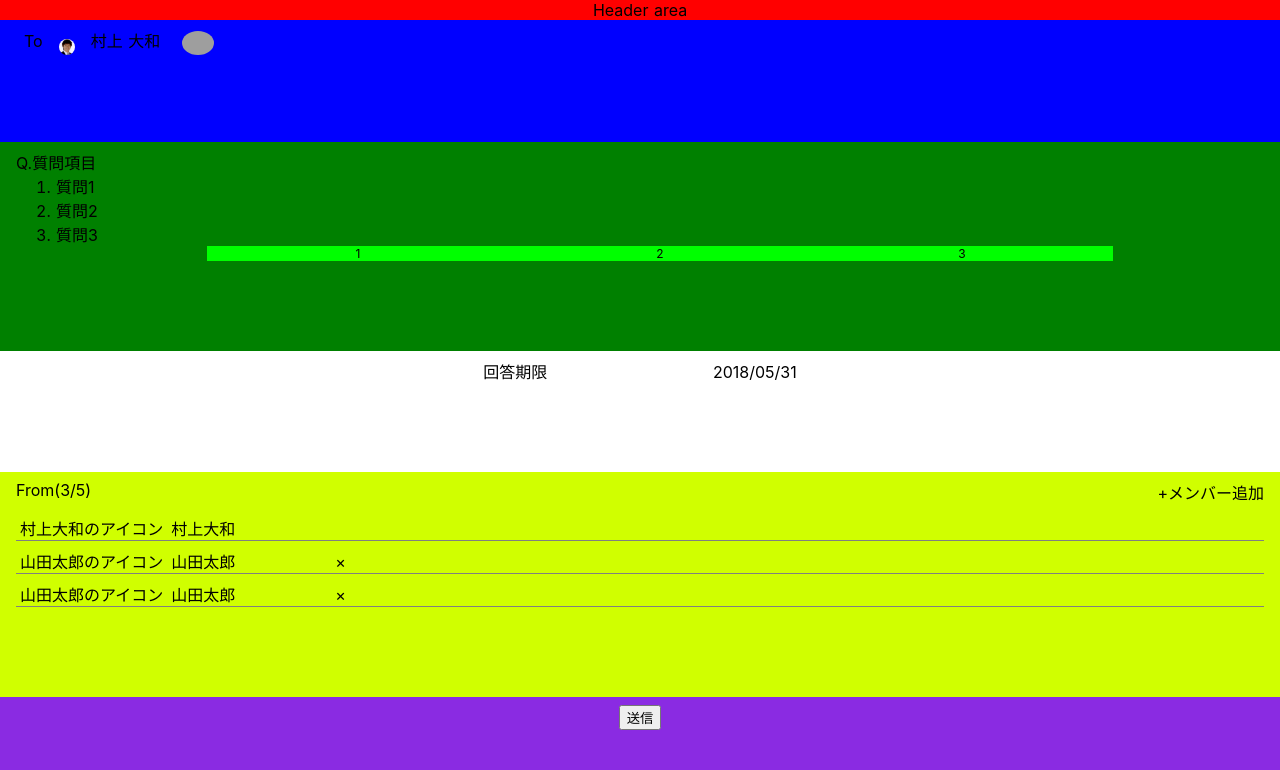
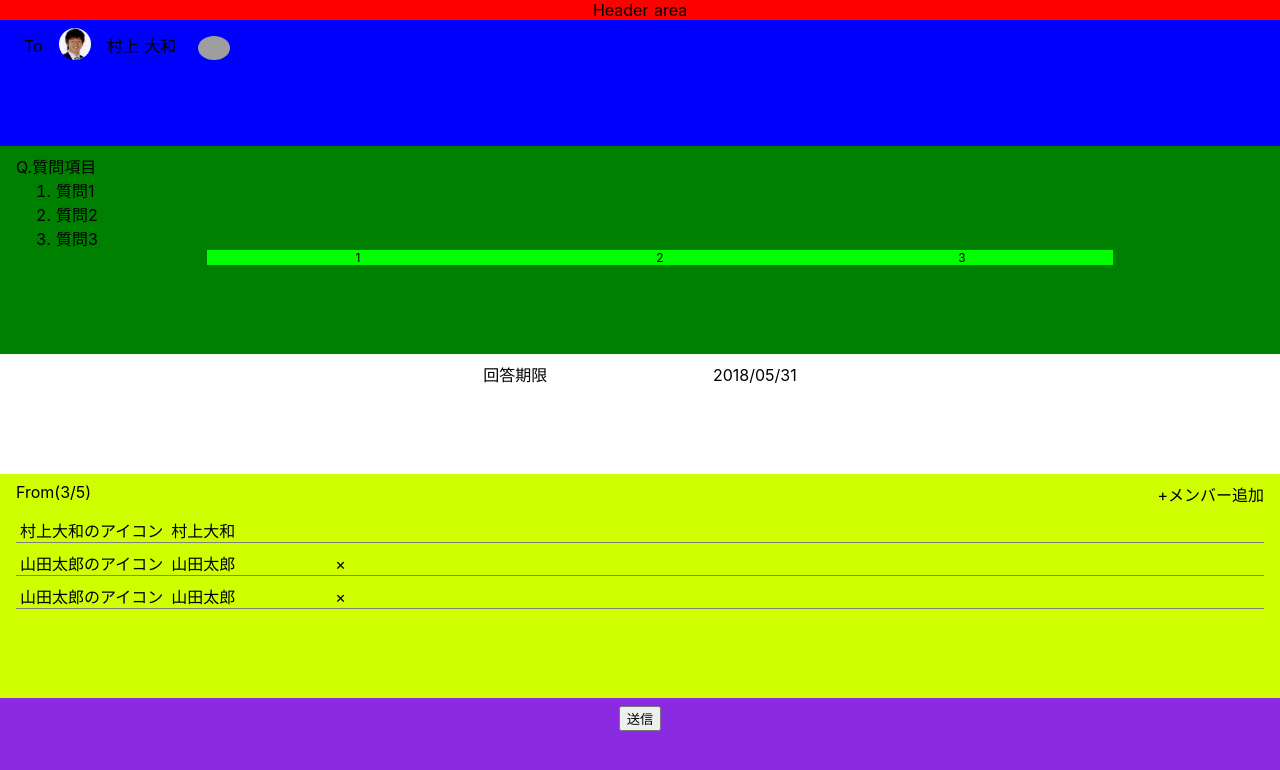
Before and after one commit to pipopotamasu/nuxt-training, a Nuxt app: page /mails/new in a window 1280 px wide. Shown: the top 770 px of the page. Built offline with nearby package versions, Linux system fonts and the light colour scheme; grey boxes are pictures that could not be loaded.

Commit message:
scoped style

```diff
--- a/components/atoms/users/SexIcon.vue
+++ b/components/atoms/users/SexIcon.vue
@@ -16,7 +16,7 @@ export default {
 }
 </script>
 
-<style lang="scss">
+<style lang="scss" scoped>
 .sex-icons {
   display: inline;
 }
--- a/components/atoms/users/UserIcon.vue
+++ b/components/atoms/users/UserIcon.vue
@@ -13,7 +13,7 @@ export default {
 }
 </script>
 
-<style lang="scss">
+<style lang="scss" scoped>
 .user-icon {
   border-radius: 50%;
   width: 3em;
--- a/components/atoms/users/UserName.vue
+++ b/components/atoms/users/UserName.vue
@@ -16,11 +16,3 @@ export default {
   }
 }
 </script>
-
-<style lang="scss">
-.user-icon {
-  border-radius: 50%;
-  width: 2em;
-  margin-bottom: -0.5em;
-}
-</style>
--- a/components/molecules/TargetUser.vue
+++ b/components/molecules/TargetUser.vue
@@ -27,7 +27,7 @@ export default {
 }
 </script>
 
-<style lang="scss">
+<style lang="scss" scoped>
 .target-user {
   width: 100%;
   text-align: left;
--- a/components/organisms/CreateMails.vue
+++ b/components/organisms/CreateMails.vue
@@ -39,7 +39,7 @@ export default {
 }
 </script>
 
-<style>
+<style scoped>
 .container {
   min-height: 100vh;
   display: flex;
```
